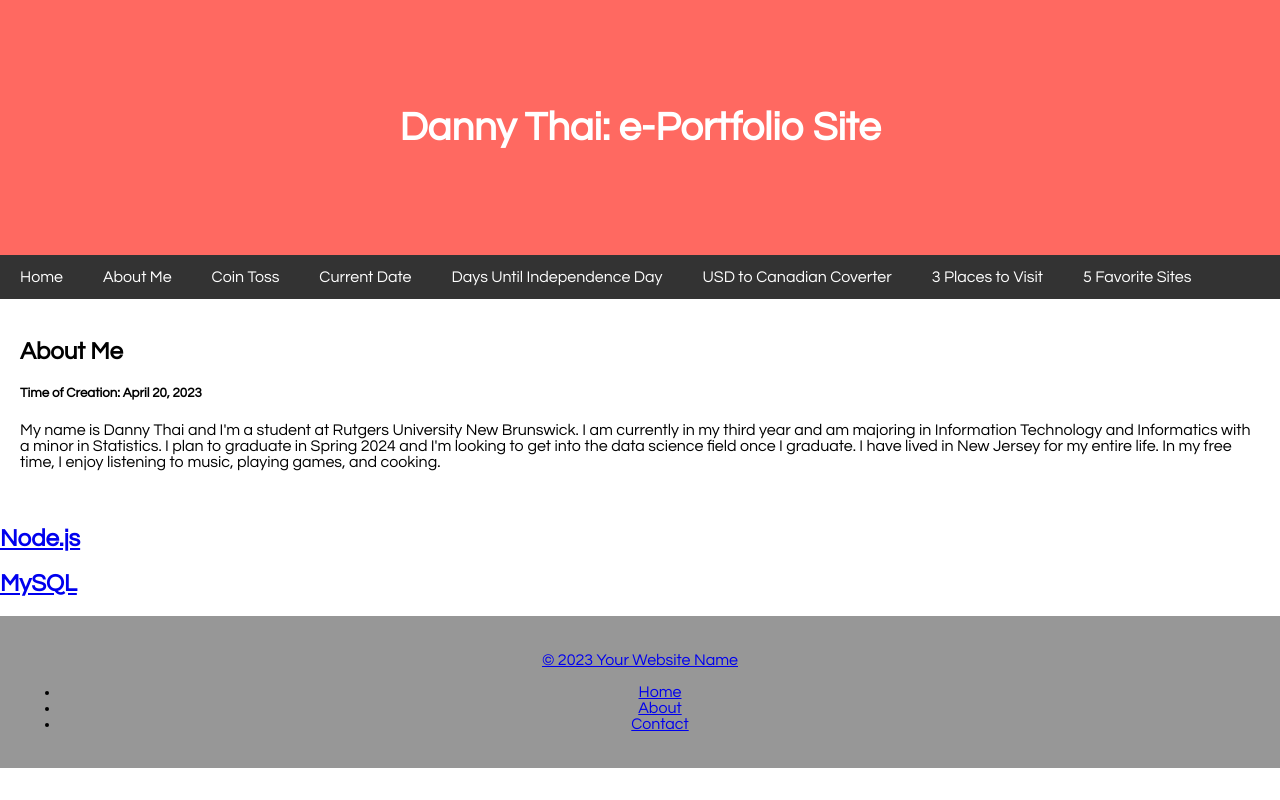
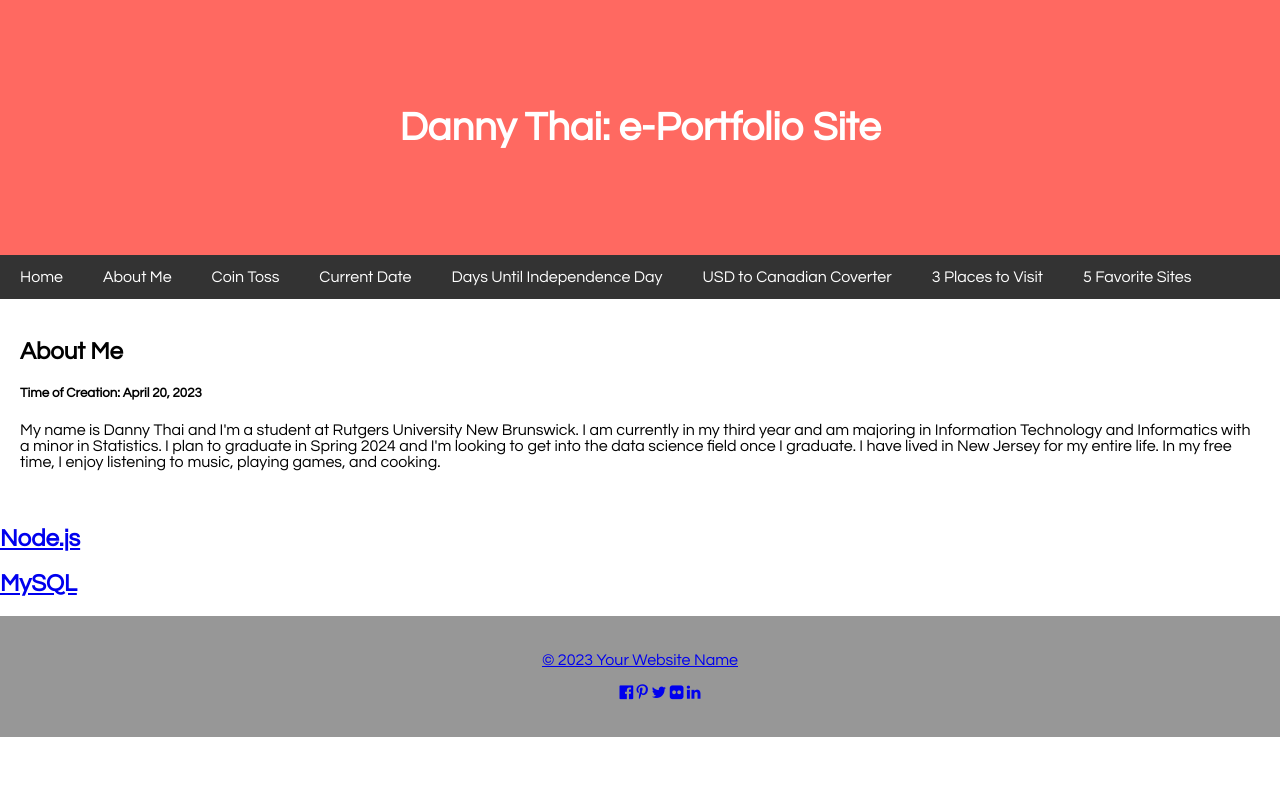
Before and after one commit to danwewe/danwewe.github.io, a plain HTML site: page index.html in a window 1280 px wide. Drawn offline with Linux system fonts and the light colour scheme.

Commit message:
update footer

```diff
--- a/index.html
+++ b/index.html
@@ -8,6 +8,7 @@
 
     <link rel="stylesheet"  type="text/css" href="styles.css">
     <link rel="shortcut icon" type="image/x-icon" href="favicon.ico">
+    <link rel="stylesheet" href="https://cdnjs.cloudflare.com/ajax/libs/font-awesome/4.6.3/css/font-awesome.min.css">
 
     <script src="script.js"></script>
   </head>
@@ -49,9 +50,11 @@
       <div class="footer-content">
           <p>&copy; 2023 Your Website Name</p>
           <ul>
-              <li><a href="#">Home</a></li>
-              <li><a href="#">About</a></li>
-              <li><a href="#">Contact</a></li>
+              <a href="#"><i class="fa fa-facebook-official"></i></a>
+              <a href="#"><i class="fa fa-pinterest-p"></i></a>
+              <a href="#"><i class="fa fa-twitter"></i></a>
+              <a href="#"><i class="fa fa-flickr"></i></a>
+              <a href="#"><i class="fa fa-linkedin"></i></a>
           </ul>
       </div>
     </footer>
```
